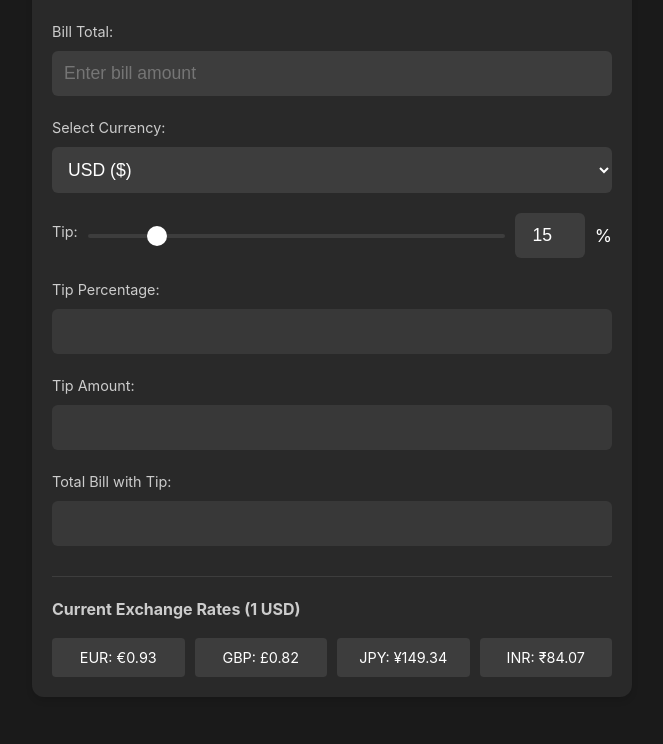
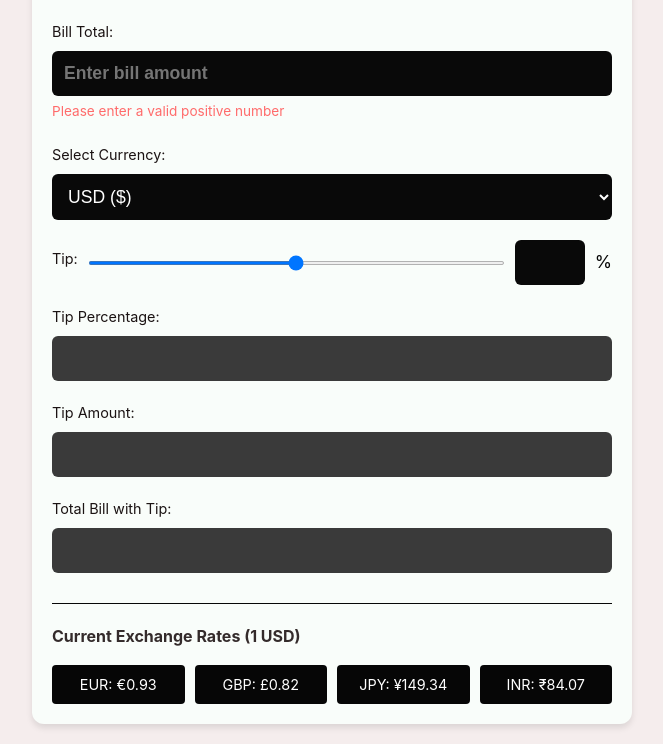
Before and after one commit to saipreethamv/preetham, a plain HTML site: page lab3/index.html in a window 1280 px wide. Shown: the part 101-845 px from the top of the page, without its empty margins (308-971 px from the left). Before the commit the page ends 818 px from the top, so only its background shows below. Drawn offline with Linux system fonts and the light colour scheme.

Commit message:
made changes in style.css

```diff
--- a/lab3/index.html
+++ b/lab3/index.html
@@ -15,7 +15,7 @@
             <form id="tipCalculator">
                 <div class="form-group">
                     <label for="billTotal">Bill Total:</label>
-                    <input type="text" id="billTotal" name="billTotal" placeholder="Enter bill amount" required>
+                    <input type="text" id="billTotal" name="billTotal" placeholder="Enter bill amount" required style="font-weight: bolder;">
                     <span id="errorMessage" class="error"></span>
                 </div>
 
@@ -32,8 +32,8 @@
 
                 <div class="form-group tip-input-group">
                     <label for="tipSlider">Tip:</label>
-                    <input type="range" id="tipSlider" name="tipSlider" min="0" max="100" value="15">
-                    <input type="number" id="tipInput" name="tipInput" min="0" max="100" value="15" class="tip-number-input">
+                    <input type="range" id="tipSlider" name="tipSlider" min="0" max="100" >
+                    <input type="number" id="tipInput" name="tipInput" min="0" max="100"  class="tip-number-input">
                     <span class="tip-percent">%</span>
                 </div>
 
--- a/lab3/script.js
+++ b/lab3/script.js
@@ -12,8 +12,6 @@ document.addEventListener('DOMContentLoaded', function() {
     // Exchange rates (1 USD to other currencies)
     const exchangeRates = {
         USD: 1,
-        EUR: 0.93,
-        GBP: 0.82,
         JPY: 149.34,
         INR: 84.07
     };
@@ -21,15 +19,13 @@ document.addEventListener('DOMContentLoaded', function() {
     // Currency symbols
     const currencySymbols = {
         USD: '$',
-        EUR: '€',
-        GBP: '£',
         JPY: '¥',
         INR: '₹'
     };
 
     // Function to validate bill amount
     function isValidBillAmount(value) {
-        return !isNaN(value) && value >= 0;
+        return !isNaN(value) || value >= 0;
     }
 
     // Function to format currency
@@ -39,16 +35,16 @@ document.addEventListener('DOMContentLoaded', function() {
 
         // Handle JPY differently (no decimal places)
         if (currency === 'JPY') {
-            return ${symbol}${Math.round(converted)};
+            return `${symbol}${Math.round(converted)}`;
         }
 
-        return ${symbol}${converted.toFixed(2)};
+        return `${symbol}${converted.toFixed(2)}`;
     }
 
     // Function to calculate tip
     function calculateTip() {
         const billAmount = parseFloat(billTotalInput.value);
-        const tipPercentage = parseFloat(tipInput.value);
+        const tipPercentage = parseFloat(tipInput.value) || 0; // Default to 0 if NaN
         const selectedCurrency = currencySelect.value;
 
         if (!isValidBillAmount(billAmount)) {
@@ -62,7 +58,7 @@ document.addEventListener('DOMContentLoaded', function() {
         errorMessage.textContent = '';
 
         // Update tip percentage display
-        tipPercentageInput.value = ${tipPercentage}%;
+        tipPercentageInput.value = `${tipPercentage}%`;
 
         // Calculate tip amount
         const tipAmount = billAmount * (tipPercentage / 100);
--- a/lab3/style.css
+++ b/lab3/style.css
@@ -7,8 +7,8 @@
 
 body {
     font-family: -apple-system, BlinkMacSystemFont, 'Segoe UI', Roboto, Oxygen, Ubuntu, Cantarell, sans-serif;
-    background-color: #1a1a1a;
-    color: #ffffff;
+    background-color: #f5eded;
+    color: #070505d8;
     line-height: 1.6;
     padding: 20px;
 }
@@ -17,7 +17,7 @@ body {
     max-width: 600px;
     margin: 0 auto;
     padding: 20px;
-    background-color: #292929;
+    background-color: #f9fdfa;
     border-radius: 12px;
     box-shadow: 0 4px 6px rgba(0, 0, 0, 0.1);
 }
@@ -28,7 +28,7 @@ header {
 }
 
 h1 {
-    color: #ffffff;
+    color: #241616;
     font-size: 2rem;
     margin-bottom: 20px;
 }
@@ -40,7 +40,7 @@ h1 {
 label {
     display: block;
     margin-bottom: 8px;
-    color: #cccccc;
+    color: #1b1313;
     font-size: 0.9rem;
 }
 
@@ -49,7 +49,7 @@ input[type="number"],
 select {
     width: 100%;
     padding: 12px;
-    background-color: #3d3d3d;
+    background-color: #090909;
     border: none;
     border-radius: 6px;
     color: #ffffff;
@@ -57,7 +57,7 @@ select {
 }
 
 input:disabled {
-    background-color: #3d3d3d;
+    background-color: #0a0a0a;
     color: #ffffff;
     opacity: 0.8;
 }
@@ -66,10 +66,10 @@ input:disabled {
 input[type="range"] {
     width: 100%;
     margin: 10px 0;
-    background-color: #3d3d3d;
+    background-color: #060606;
     height: 4px;
     border-radius: 2px;
-    -webkit-appearance: none;
+
 }
 
 input[type="range"]::-webkit-slider-thumb {
@@ -78,6 +78,7 @@ input[type="range"]::-webkit-slider-thumb {
     height: 20px;
     background: #ffffff;
     border-radius: 50%;
+    color: #0a0909;
     cursor: pointer;
 }
 
@@ -94,7 +95,7 @@ input[type="range"]::-webkit-slider-thumb {
 }
 
 .tip-percent {
-    color: #ffffff;
+    color: #070707;
     font-size: 1.1rem;
 }
 
@@ -102,11 +103,11 @@ input[type="range"]::-webkit-slider-thumb {
 .currency-rates {
     margin-top: 30px;
     padding-top: 20px;
-    border-top: 1px solid #3d3d3d;
+    border-top: 1px solid #070707;
 }
 
 .currency-rates h3 {
-    color: #cccccc;
+    color: #342b2b;
     font-size: 1rem;
     margin-bottom: 15px;
 }
@@ -122,7 +123,7 @@ input[type="range"]::-webkit-slider-thumb {
     color: #ffffff;
     font-size: 0.9rem;
     padding: 8px;
-    background-color: #3d3d3d;
+    background-color: #060606;
     border-radius: 4px;
     text-align: center;
 }
```
